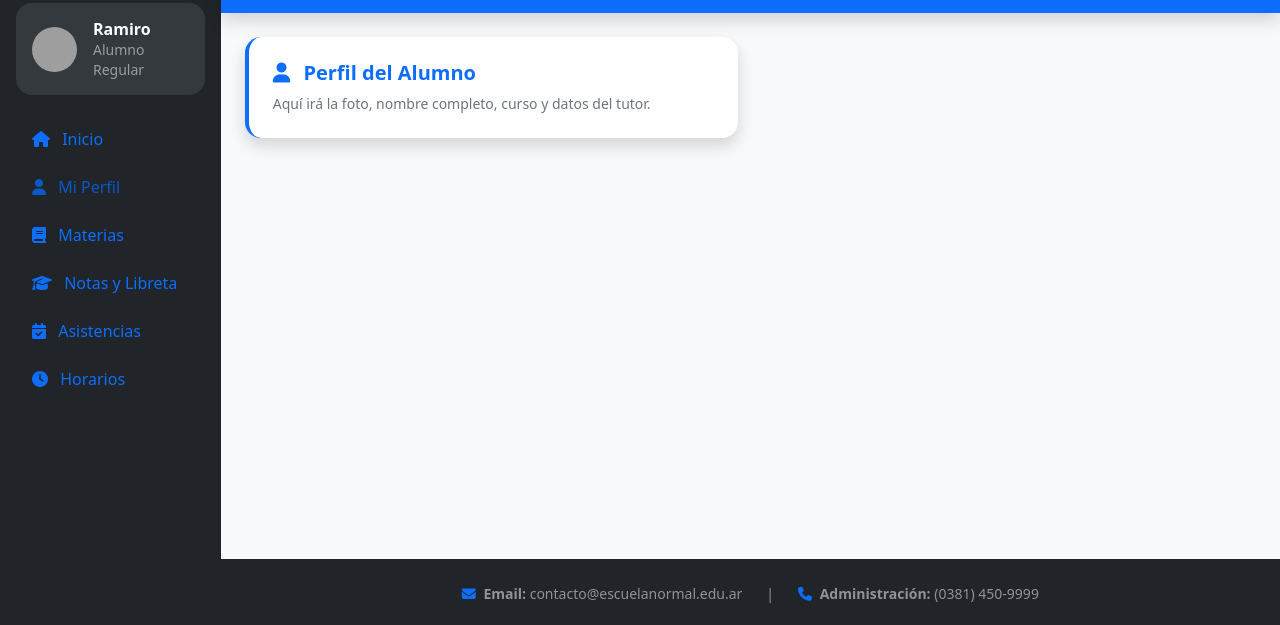
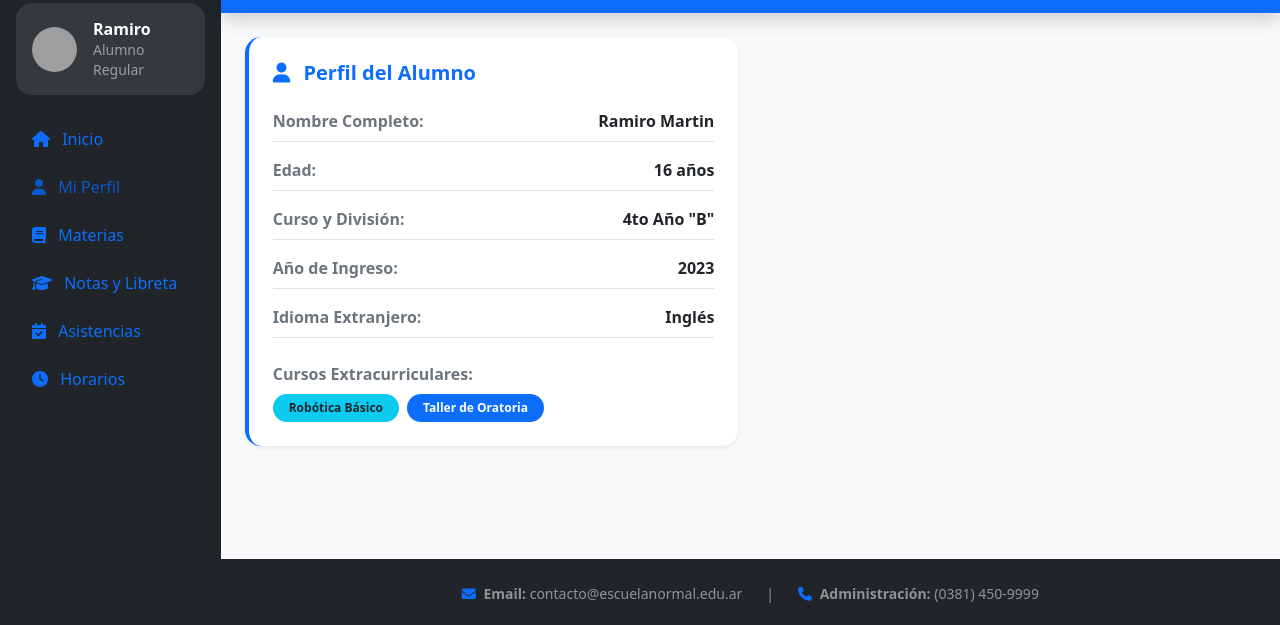
Before and after one commit to VladGlpz78/TUP-TP1, a plain HTML site: page index.html in a window 1280 px wide. Both pictures are taken after a click on the link "Mi Perfil". Shown: the part 67-692 px from the top of the page. Drawn offline with nearby package versions, Linux system fonts and the light colour scheme; grey boxes are pictures that could not be loaded.

Commit message:
agrego un poco de informacion en miperfil

```diff
--- a/index.html
+++ b/index.html
@@ -110,16 +110,55 @@
           </section>
 
           <div class="row g-4">
-            <section id="perfil" class="col-12 col-md-6">
-              <div class="card border-0 border-start border-primary border-4 shadow rounded-4 p-4 h-100">
-                <h2 class="h5 fw-bold mb-2 text-primary">
-                  <i class="fa-solid fa-user me-2"></i> Perfil del Alumno
-                </h2>
-                <p class="text-secondary small mb-0">
-                  Aquí irá la foto, nombre completo, curso y datos del tutor.
-                </p>
-              </div>
-            </section>
+            <!-- PERFIL DEL ALUMNO CON INFO DETALLADA -->
+<section id="perfil" class="col-12 col-md-6">
+  <div class="card border-0 border-start border-primary border-4 shadow-sm rounded-4 p-4 h-100 bg-white">
+
+    <div class="d-flex align-items-center gap-3 mb-4">
+      <h2 class="h5 fw-bold text-primary mb-0">
+        <i class="fa-solid fa-user me-2"></i> Perfil del Alumno
+      </h2>
+    </div>
+
+    <!-- Lista de detalles del perfil -->
+    <ul class="list-unstyled mb-0 d-flex flex-column gap-3">
+
+      <li class="d-flex justify-content-between border-bottom pb-2">
+        <span class="text-secondary fw-semibold">Nombre Completo:</span>
+        <span class="fw-bold text-dark">Ramiro Martin</span> <!--[cite: 8] -->
+      </li>
+
+      <li class="d-flex justify-content-between border-bottom pb-2">
+        <span class="text-secondary fw-semibold">Edad:</span>
+        <span class="fw-bold text-dark">16 años</span>
+      </li>
+
+      <li class="d-flex justify-content-between border-bottom pb-2">
+        <span class="text-secondary fw-semibold">Curso y División:</span>
+        <span class="fw-bold text-dark">4to Año "B"</span>
+      </li>
+
+      <li class="d-flex justify-content-between border-bottom pb-2">
+        <span class="text-secondary fw-semibold">Año de Ingreso:</span>
+        <span class="fw-bold text-dark">2023</span>
+      </li>
+
+      <li class="d-flex justify-content-between border-bottom pb-2">
+        <span class="text-secondary fw-semibold">Idioma Extranjero:</span>
+        <span class="fw-bold text-dark">Inglés</span>
+      </li>
+
+      <li class="d-flex flex-column gap-2 mt-2">
+        <span class="text-secondary fw-semibold">Cursos Extracurriculares:</span>
+        <div class="d-flex gap-2 flex-wrap">
+          <span class="badge bg-info text-dark rounded-pill px-3 py-2">Robótica Básico</span>
+          <span class="badge bg-primary rounded-pill px-3 py-2">Taller de Oratoria</span>
+        </div>
+      </li>
+
+    </ul>
+  </div>
+</section>
 
             <section id="materias" class="col-12 col-md-6">
               <div class="card border-0 border-start border-primary border-4 shadow rounded-4 p-4 h-100">
```
